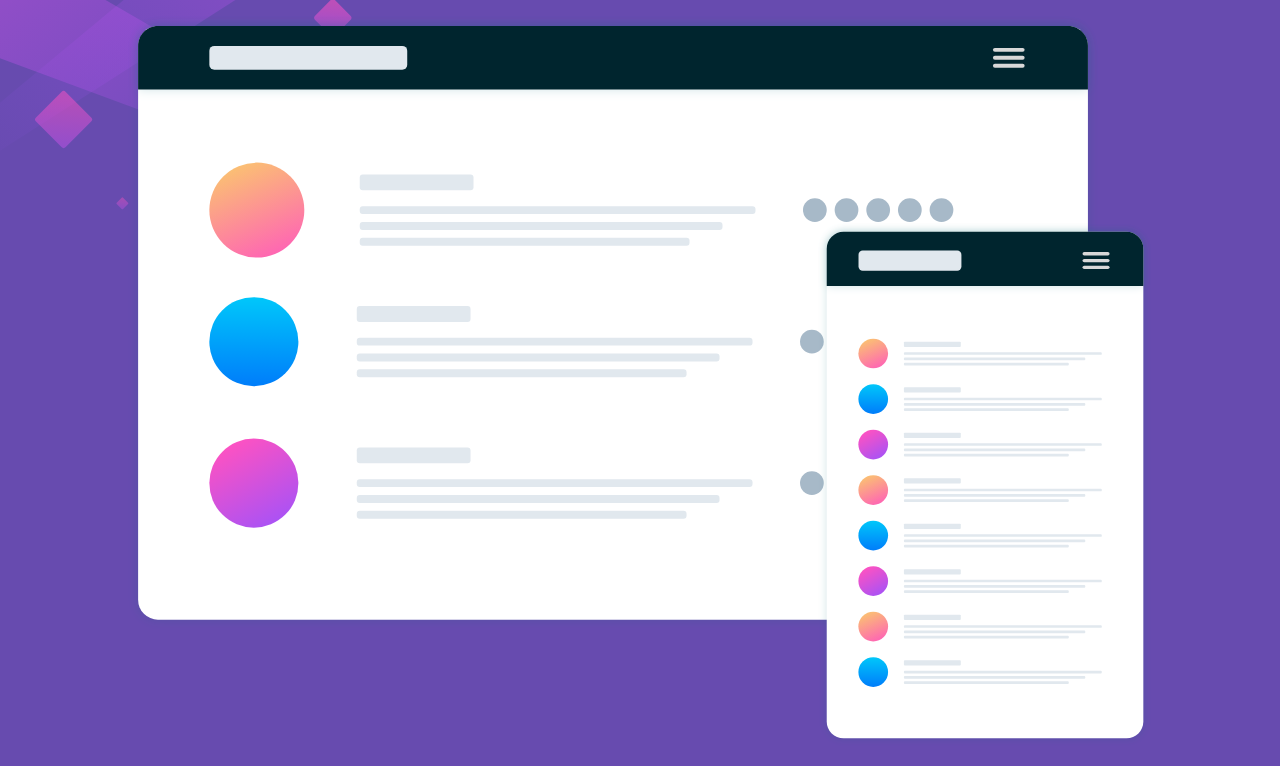
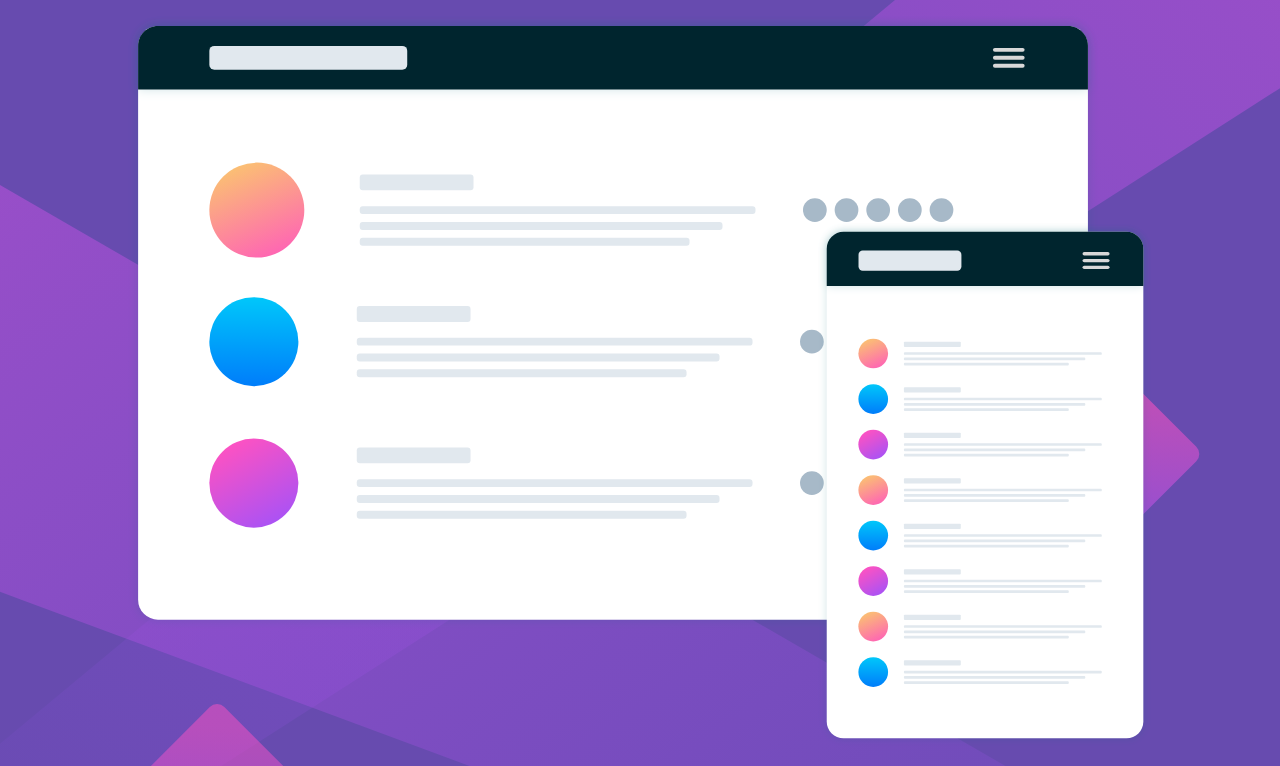
Before and after one commit to odpinerosh/huddle, a plain HTML site: page index.html in a window 1280 px wide. Shown: the part 163-929 px from the top of the page. Drawn offline with nearby package versions, Linux system fonts and the light colour scheme.

Commit message:
Active DONE - Minor Adjusts

```diff
--- a/css/styles.css
+++ b/css/styles.css
@@ -12,6 +12,7 @@ body {
     background-image: url("/images/bg-mobile.svg");
     background-repeat: no-repeat;
     background-color: hsl(257, 40%, 49%);
+    background-size: 100vw;
 }
 
 main {
@@ -66,8 +67,6 @@ main {
             color: #fff;
         }
 
-
-
         footer {
             height: 10vh;
             margin: 2rem 0;
```
